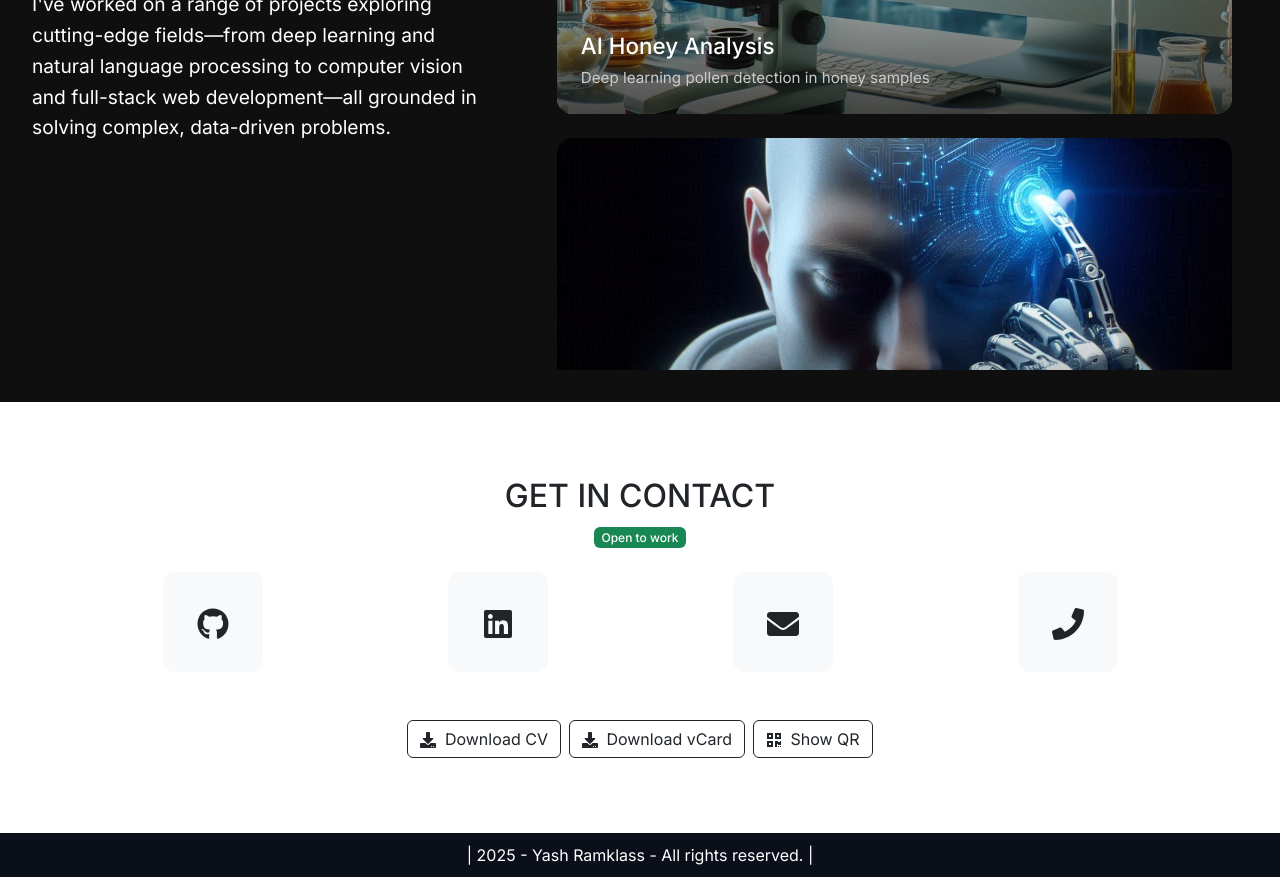
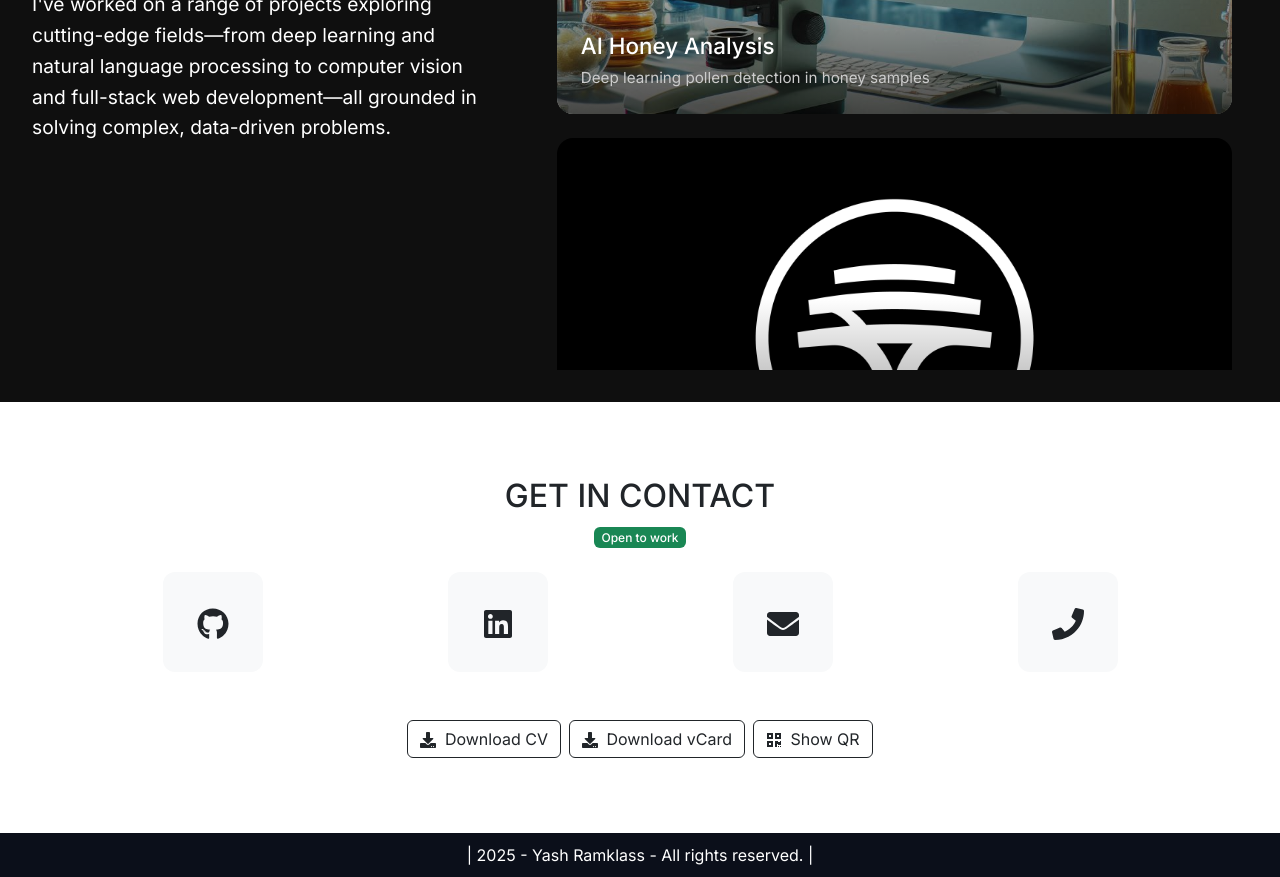
Before and after one commit to Yramklass/yramklass.github.io, a React (Vite) app in the folder webcv/: page / in a window 1280 px wide. Shown: the part 2420-3297 px from the top of the page. Built offline with nearby package versions, Linux system fonts and the light colour scheme.

Commit message:
Added FNB Dataquest project.

```diff
--- a/webcv/src/components/ProjectShowcase.jsx
+++ b/webcv/src/components/ProjectShowcase.jsx
@@ -141,10 +141,24 @@ const ProjectShowcase = () => {
       technologies: ["Python", "Pytorch", "Vision Transformers", "CNNs", "YOLO"],
       thumbnail: "/AI_Honey_Analysis/honey_analysis_thumb.jpeg",
       images: [],
-      githubLink: "",
+      githubLink: "https://github.com/Yramklass/POL-ID",
       demoLink: "",
       year: 2025,
       month: 9
+    },
+    {
+      id: 7,
+      title: "FNB DataQuest Recommender System",
+      category: "Machine Learning",
+      shortDescription: "Product recommendation system for FNB",
+      description: "First-place winning project in First National Bank's DataQuest 2025 challenge. This recommender system leveraged user interaction data to suggest relevant banking products. It used a two-tower architecture with BPR loss, session embeddings, and transformer-based enhancements to capture user intent and improve personalization.",
+      technologies: ["Python", "PyTorch", "TorchRec", "BPR Loss", "Transformers"],
+      thumbnail: "/FNB_Dataquest/fnb_logo.jpg",
+      images: [],
+      githubLink: "https://github.com/Yramklass/FNBDataQuest2025",
+      demoLink: "",
+      year: 2025,
+      month: 5
     }
   ];
 
```
Also changed, not shown: webcv/public/FNB_Dataquest/fnb_logo.jpg (added).
